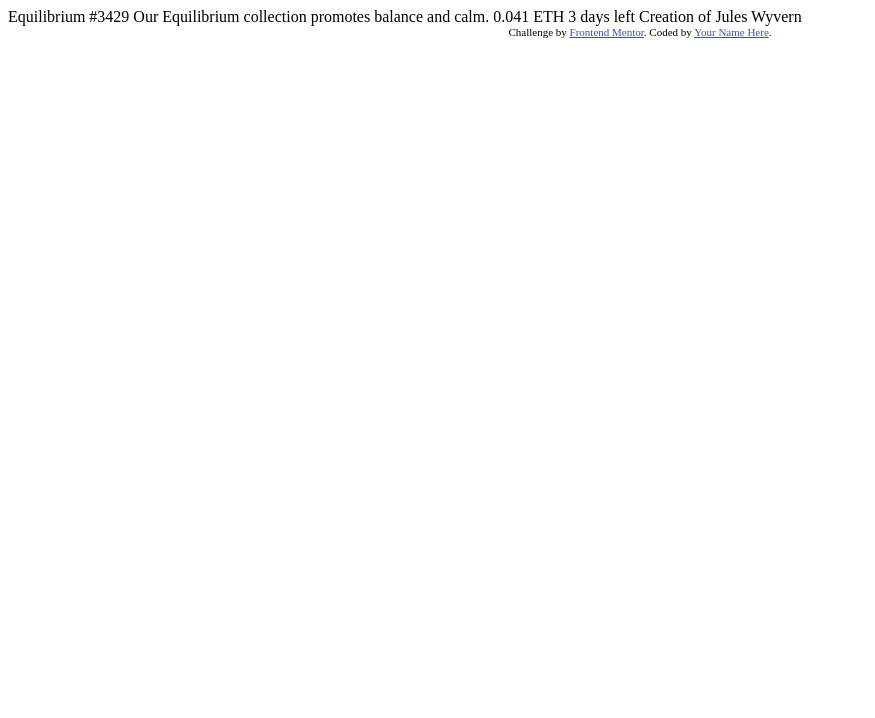
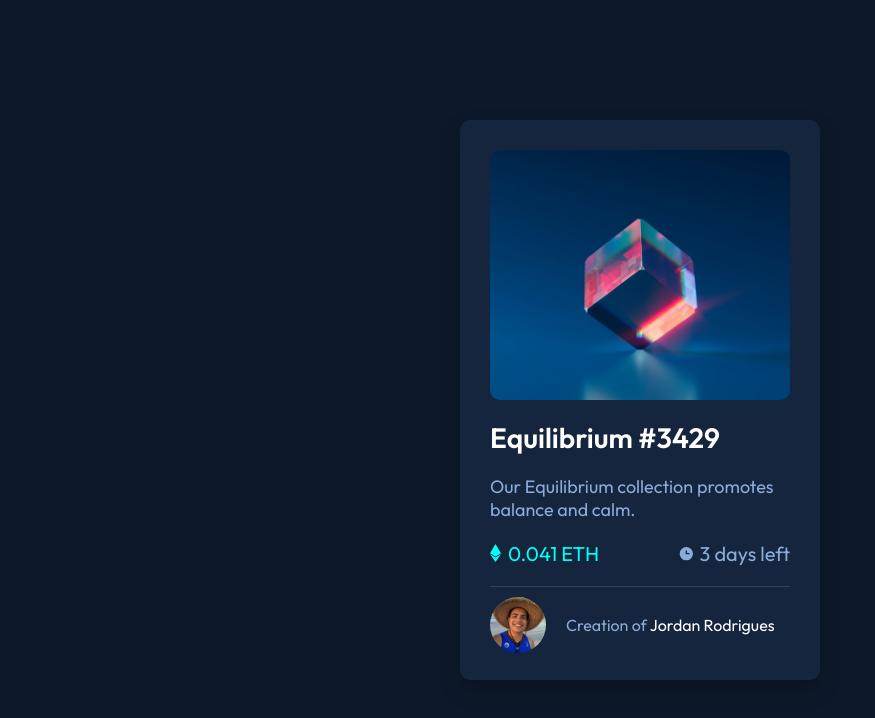
Before and after one commit to rodriguesjordan/nft-preview-card-component, a plain HTML site: page index.html in a window 1280 px wide. Shown: the whole page, without its empty margins (0-875 px from the left). Drawn offline with Linux system fonts and the light colour scheme.

Commit message:
Submit Solution

```diff
--- a/index.html
+++ b/index.html
@@ -1,33 +1,34 @@
 <!DOCTYPE html>
-<html lang="en">
+<html lang="en-us">
 <head>
   <meta charset="UTF-8">
   <meta name="viewport" content="width=device-width, initial-scale=1.0"> <!-- displays site properly based on user's device -->
 
   <link rel="icon" type="image/png" sizes="32x32" href="./images/favicon-32x32.png">
+  <link rel="stylesheet" href="style.css">
 
   <title>Frontend Mentor | NFT preview card component</title>
 
-  <!-- Feel free to remove these styles or customise in your own stylesheet 👍 -->
-  <style>
-    .attribution { font-size: 11px; text-align: center; }
-    .attribution a { color: hsl(228, 45%, 44%); }
-  </style>
 </head>
 <body>
 
-  Equilibrium #3429
+  <div class="card">
+    <div class="image-layer">
+      <div class="img-icon"></div>
+      <img src="images/image-equilibrium.jpg" alt="Equilibrium Picture">
+    </div>
 
-  Our Equilibrium collection promotes balance and calm.
+    <div class="card-content">
+      <h2 class="card-title"><a href="https://github.com/rodriguesjordan/" target="_blank">Equilibrium #3429</a></h2>
+      <p class="card-desc">Our Equilibrium collection promotes balance and calm.</p>
+      <span class="card-price">0.041 ETH</span>
+      <span class="card-date">3 days left</span>
+    </div>
+    <div class="card-footer">
+      <div class="avatar"></div>
+      <p class="card-author">Creation of <a href="https://github.com/rodriguesjordan/" target="_blank">Jordan Rodrigues</a></p>
+    </div>
+  </div>
 
-  0.041 ETH
-  3 days left
-
-  Creation of Jules Wyvern
-
-  <div class="attribution">
-    Challenge by <a href="https://www.frontendmentor.io?ref=challenge" target="_blank">Frontend Mentor</a>.
-    Coded by <a href="#">Your Name Here</a>.
-  </div>
 </body>
 </html>
--- /dev/null
+++ b/style.css
@@ -0,0 +1,147 @@
+@import url('https://fonts.googleapis.com/css2?family=Outfit:wght@300;400;600&display=swap');
+
+* {
+  padding: 0px;
+  margin: 0px;
+}
+
+body {
+  background-color: hsl(217, 54%, 11%);
+  display: grid;
+  place-items: center;
+  height: 100vh;
+}
+
+.card {
+  background-color: hsl(216, 50%, 16%);
+  border-radius: 10px;
+  width: 300px;
+  height: 500px;
+  padding: 30px;
+  font-family: 'Outfit', sans-serif;
+  box-shadow: 0px 10px 20px hsla(0, 0%, 0%,.25);
+}
+
+.image-layer {
+  height: 50%;
+  margin-bottom: 20px;
+  position: relative;
+  border-radius: 10px;
+}
+
+.image-layer img {
+  width: 100%;
+  height: 100%;
+  object-fit: cover;
+  border-radius: 10px;
+  transition: 0.3s ease;
+  position: relative;
+}
+
+.img-icon {
+  filter: opacity(0%);
+  width: 100%;
+  height: 100%;
+  background: url(images/icon-view.svg) no-repeat center;
+  position: absolute;
+  z-index: 1;
+  transition: 1s ease;
+}
+
+.image-layer:hover img {
+  filter: blur(2px) contrast(75%);
+}
+
+.image-layer:hover .img-icon {
+  filter: opacity(100%);
+  cursor: pointer;
+}
+
+.card-content {
+  display: grid;
+  grid-template-columns: 1fr 1fr;
+  gap: 20px;
+  padding-bottom: 20px;
+  border-bottom: 1px solid hsl(215, 32%, 27%);
+}
+
+.card-title {
+  grid-column: span 2;
+  color: hsl(0,0%, 100%);
+  font-size: 1.75rem;
+}
+
+.card-desc {
+  grid-column: span 2;
+  color: hsl(215, 51%, 70%);
+  font-size: 1.125rem;
+
+}
+
+.card-price {
+  color: hsl(178, 100%, 50%);
+  font-size: 1.25rem;
+  position: relative;
+  padding-left: 18px;
+}
+
+.card-price::before {
+  display: block;
+  content: "";
+  background: url(images/icon-ethereum.svg) no-repeat;
+  width: 11px;
+  height: 18px;
+  position: absolute;
+  left: 0px;
+  top: 3px;
+}
+
+.card-date {
+  text-align: end;
+  color:hsl(215, 51%, 70%);
+  font-size: 1.250rem;
+  position: relative;
+  /* display: flex; */
+}
+
+.card-date::before {
+  display: block;
+  content:  "";
+  background: url(images/icon-clock.svg) no-repeat;
+  width: 16px;
+  height: 16px;
+  position: absolute;
+  left: 28px;
+  top: 4px;
+}
+
+.card-footer {
+  margin-top: 10px;
+  display: flex;
+  gap: 20px;
+  align-items: center;
+}
+.avatar {
+  width: 56px;
+  height: 56px;
+  border-radius: 50%;
+  background: #ffffff url(images/avatar.jpg);
+  background-size: cover;
+}
+
+.card-author {
+  font-size: 1rem;
+  color: hsl(215, 51%, 70%);
+}
+
+h2 a,
+.card-author a {
+  text-decoration: none;
+  color: hsl(0,0%, 100%);
+  transition: .3s ease;
+}
+
+h2 a:hover,
+.card-author a:hover {
+  color: hsl(178, 100%, 50%);
+}
```
Also changed, not shown: images/avatar.jpg (added).
